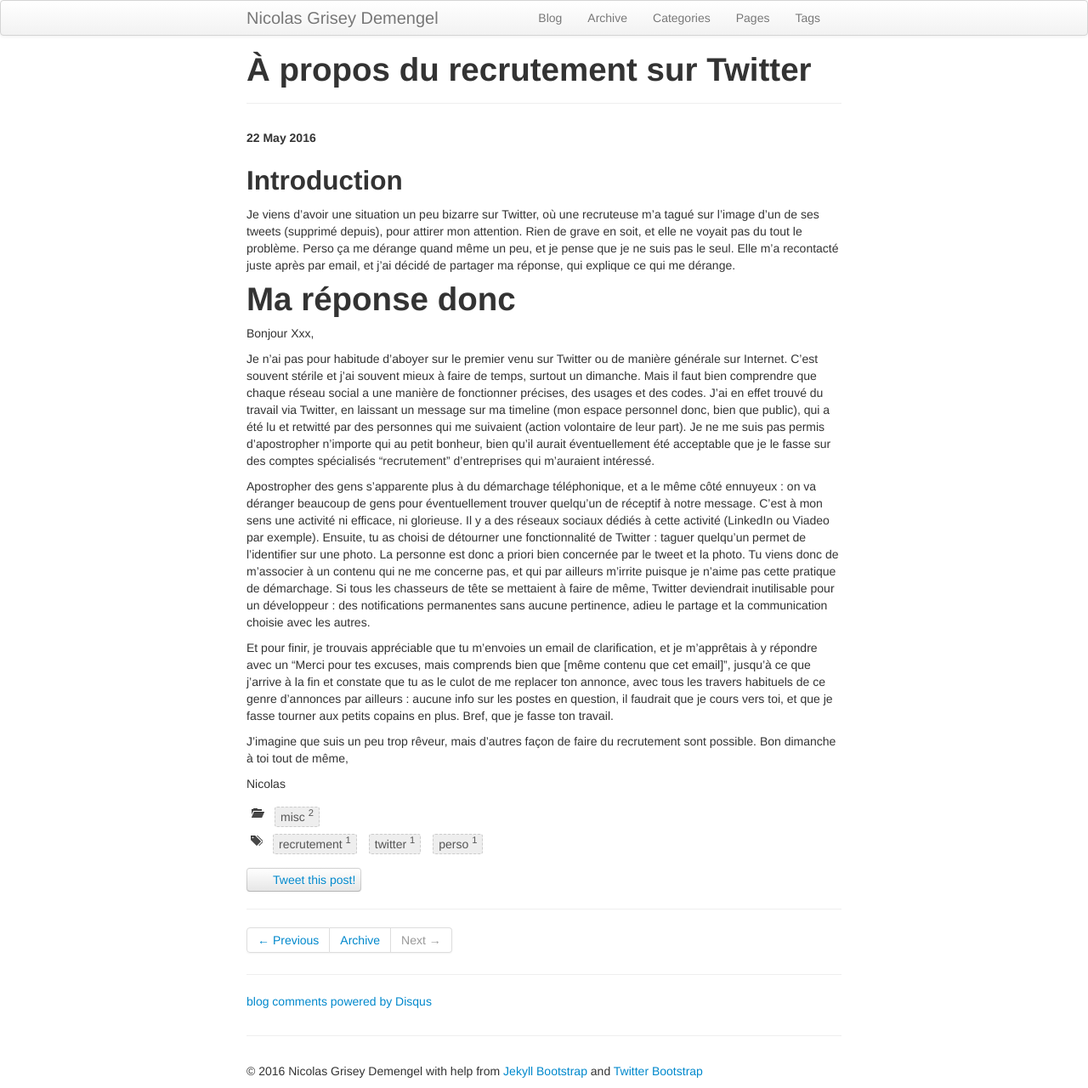
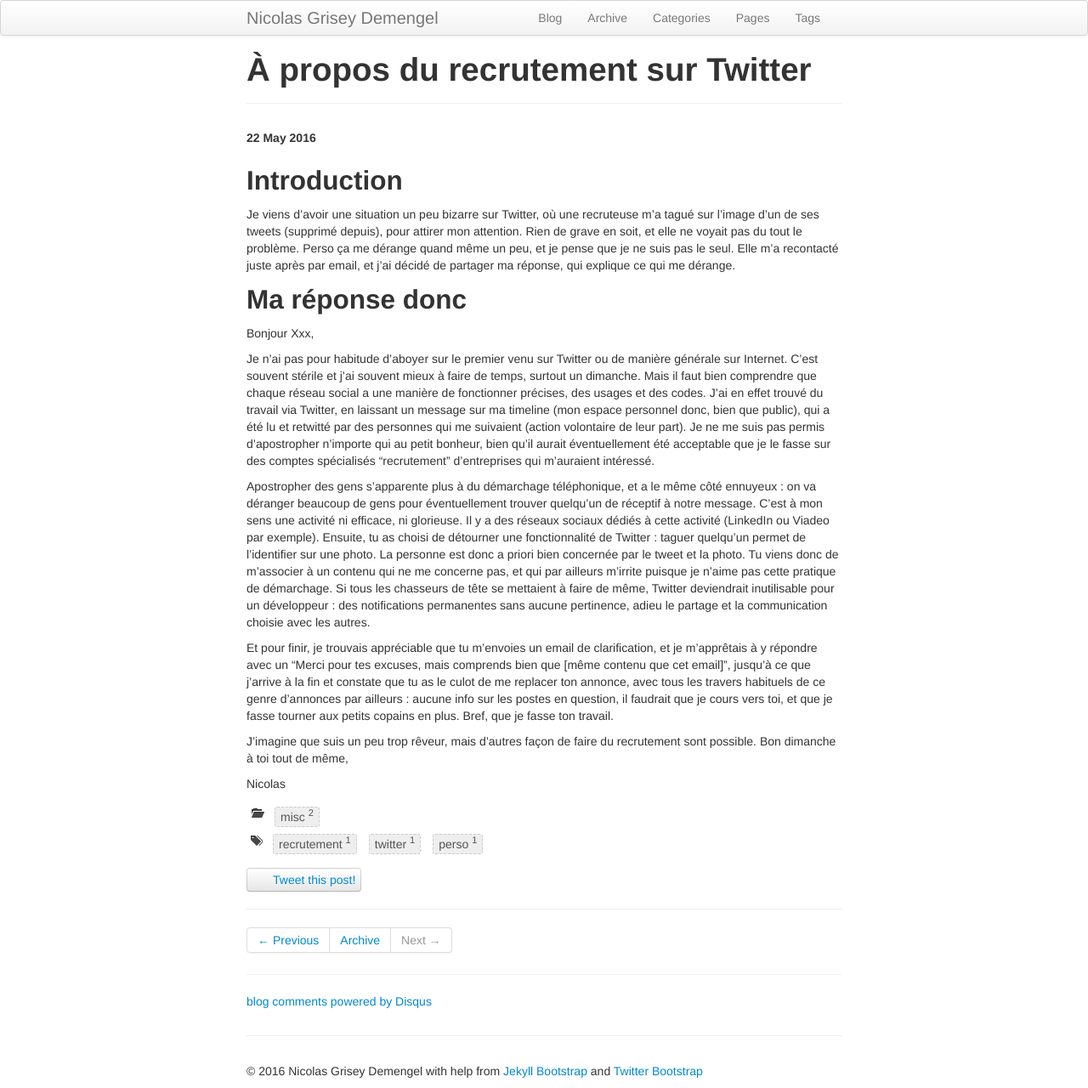
Before and after one commit to ndemengel/ndemengel.github.com, a Jekyll site: the page built from _posts/misc/2016-05-22-recrutement-via-twitter.md, in a window 1280 px wide. Shown: the whole page at 85% size. Built offline with Jekyll 4.4.1, drawn with Linux system fonts in a browser that asks for light colours; comment, search, counter and statistics services are not loaded.

Commit message:
Fix markup

```diff
--- a/_posts/misc/2016-05-22-recrutement-via-twitter.md
+++ b/_posts/misc/2016-05-22-recrutement-via-twitter.md
@@ -15,7 +15,7 @@ quand même un peu, et je pense que je ne suis pas le seul.
 Elle m'a recontacté juste après par email, et j'ai décidé de partager ma réponse, qui explique ce qui me dérange.
 
 
-# Ma réponse donc
+## Ma réponse donc
 
 Bonjour Xxx,
 
```
